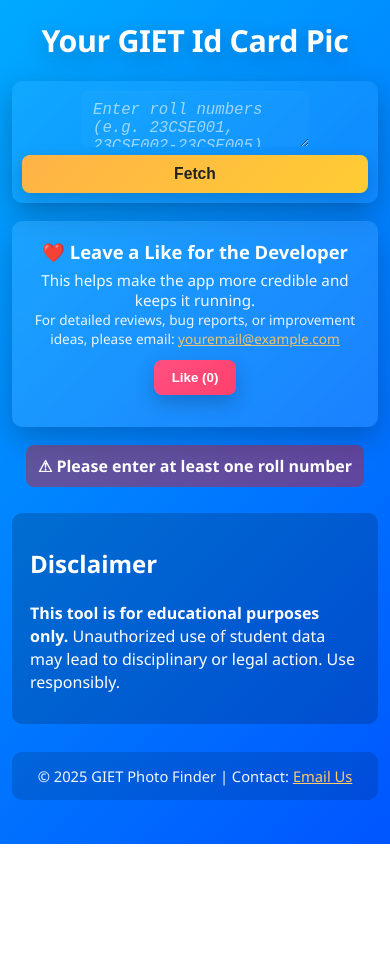
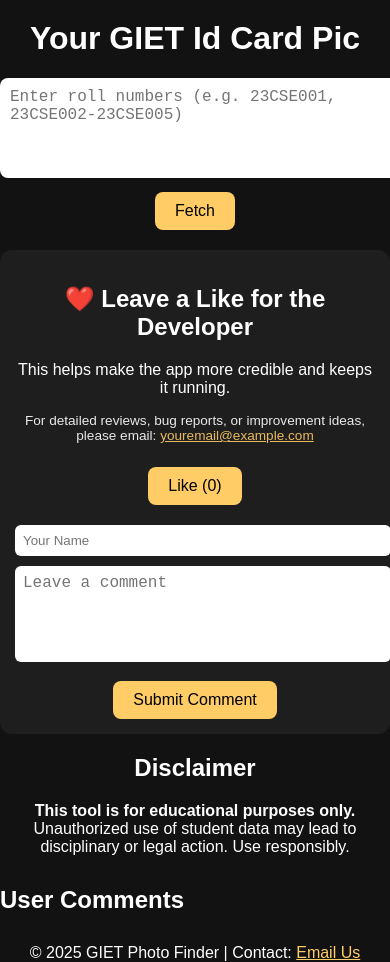
Before and after one commit to saisubham-29/giet_idcard_photo_finder, a plain HTML site: page public/index.html in a window 390 px wide. Both pictures are taken after a click on the button "Fetch". Before the commit the page ends 844 px from the top, so only its background shows below. Drawn offline with Linux system fonts and the light colour scheme; no server answers.

Commit message:
Added Vercel Blob likes + comments system

```diff
--- a/public/index.html
+++ b/public/index.html
@@ -22,7 +22,11 @@
         <a href="mailto:youremail@example.com" style="color:#ffcc66;">youremail@example.com</a>
     </p>
     <button class="like-btn" onclick="likeSite()">Like (<span id="likeCount">0</span>)</button>
-    <div class="reviews" id="reviews"></div>
+    <div class="comment-form">
+        <input type="text" id="username" placeholder="Your Name">
+        <textarea id="comment" placeholder="Leave a comment"></textarea>
+        <button onclick="submitComment()">Submit Comment</button>
+    </div>
 </div>
 
 <div id="result"></div>
@@ -32,6 +36,11 @@
     <p><strong>This tool is for educational purposes only.</strong> Unauthorized use of student data may lead to disciplinary or legal action. Use responsibly.</p>
 </div>
 
+<div id="reviewsSection" class="section">
+    <h2>User Comments</h2>
+    <div id="reviews"></div>
+</div>
+
 <footer>
     &copy; 2025 GIET Photo Finder | Contact: <a href="mailto:youremail@example.com" style="color:#ffcc66">Email Us</a>
 </footer>
--- a/public/script.js
+++ b/public/script.js
@@ -1,99 +1,71 @@
-function expandRange(range) {
-    const [start, end] = range.split('-').map(r => r.trim().toUpperCase());
-    const prefix = start.slice(0, start.length - 3);
-    const startNum = parseInt(start.slice(-3), 10);
-    const endNum = parseInt(end.slice(-3), 10);
-    let rolls = [];
-    for (let i = startNum; i <= endNum; i++) {
-        rolls.push(`${prefix}${i.toString().padStart(3, '0')}`);
-    }
-    return rolls;
+async function fetchLikes() {
+    const res = await fetch("/api/getLikes");
+    const data = await res.json();
+    document.getElementById("likeCount").textContent = data.likes;
+    renderComments(data.comments);
 }
 
-function fetchPhotos() {
-    const input = document.getElementById("rollNumbers").value.trim();
+function renderComments(comments) {
+    const reviewsDiv = document.getElementById("reviews");
+    reviewsDiv.innerHTML = comments
+        .map(c => `<p><strong>${c.username}:</strong> ${c.text}</p>`)
+        .join("");
+}
+
+async function likeSite() {
+    const res = await fetch("/api/updateLikes", {
+        method: "POST",
+        headers: { "Content-Type": "application/json" },
+        body: JSON.stringify({ like: true })
+    });
+    const data = await res.json();
+    document.getElementById("likeCount").textContent = data.likes;
+}
+
+async function submitComment() {
+    const username = document.getElementById("username").value.trim();
+    const comment = document.getElementById("comment").value.trim();
+
+    if (!username || !comment) return alert("Please enter name and comment");
+
+    const res = await fetch("/api/updateLikes", {
+        method: "POST",
+        headers: { "Content-Type": "application/json" },
+        body: JSON.stringify({ comment, username })
+    });
+    const data = await res.json();
+    renderComments(data.comments);
+    document.getElementById("comment").value = "";
+}
+
+async function fetchPhotos() {
+    const rollNumbers = document.getElementById("rollNumbers").value.trim();
+    if (!rollNumbers) return alert("Please enter roll numbers");
     const resultDiv = document.getElementById("result");
     resultDiv.innerHTML = "";
-    if (!input) {
-        resultDiv.innerHTML = "<div class='error'>⚠ Please enter at least one roll number</div>";
-        return;
-    }
-    let rolls = [];
-    const entries = input.split(/[\n,]+/).map(r => r.trim()).filter(r => r);
-    entries.forEach(entry => {
-        entry = entry.toUpperCase();
-        if (entry.includes('-')) {
-            rolls.push(...expandRange(entry));
+
+    const rolls = rollNumbers.split(",").map(r => r.trim());
+    rolls.forEach(roll => {
+        if (roll.includes("-")) {
+            let [start, end] = roll.split("-");
+            let prefix = start.match(/^[^\d]+/)[0];
+            let startNum = parseInt(start.match(/\d+$/)[0]);
+            let endNum = parseInt(end.match(/\d+$/)[0]);
+            for (let i = startNum; i <= endNum; i++) {
+                addImage(prefix + i.toString().padStart(3, "0"));
+            }
         } else {
-            rolls.push(entry);
+            addImage(roll);
         }
-    });
-
-    rolls.forEach(roll => {
-        const card = document.createElement("div");
-        card.classList.add("card");
-        const imgUrl = `https://gietuerp.in/StudentDocuments/${roll}/${roll}.JPG`;
-        const img = document.createElement("img");
-        img.src = imgUrl;
-        img.alt = roll;
-        const title = document.createElement("p");
-        title.innerHTML = `<strong>${roll}</strong>`;
-        img.onerror = function() {
-            card.innerHTML = `<p><strong>${roll}</strong></p><div class='error'>❌ Image not found</div>`;
-        };
-        card.onclick = function() {
-            const a = document.createElement("a");
-            a.href = imgUrl;
-            a.download = `${roll}.jpg`;
-            document.body.appendChild(a);
-            a.click();
-            document.body.removeChild(a);
-        };
-        card.appendChild(title);
-        card.appendChild(img);
-        resultDiv.appendChild(card);
     });
 }
 
-async function loadLikes() {
-    const res = await fetch('/api/getLikes');
-    const data = await res.json();
-    document.getElementById("likeCount").innerText = data.likes || 0;
-
-    const reviewsDiv = document.getElementById("reviews");
-    reviewsDiv.innerHTML = "";
-    if (data.reviews) {
-        data.reviews.forEach(r => {
-            const rev = document.createElement("div");
-            rev.classList.add("review");
-            rev.innerText = r;
-            reviewsDiv.appendChild(rev);
-        });
-    }
+function addImage(roll) {
+    const img = document.createElement("img");
+    img.src = `https://erp.giet.edu/images/students/${roll}.jpg`;
+    img.onerror = () => img.style.display = "none";
+    img.className = "student-photo";
+    document.getElementById("result").appendChild(img);
 }
 
-async function likeSite() {
-    const userName = prompt("Enter your name:");
-    if (!userName) return;
-
-    const userComment = prompt("Leave a quick comment (optional):");
-    const likeCountElem = document.getElementById("likeCount");
-
-    let current = parseInt(likeCountElem.innerText) || 0;
-    current++;
-
-    likeCountElem.innerText = current;
-
-    await fetch('/api/updateLikes', {
-        method: 'POST',
-        headers: { 'Content-Type': 'application/json' },
-        body: JSON.stringify({
-            likes: current,
-            review: userComment ? `${userName}: ${userComment}` : `${userName} liked this`
-        })
-    });
-
-    loadLikes();
-}
-
-loadLikes();
+document.addEventListener("DOMContentLoaded", fetchLikes);
--- a/public/style.css
+++ b/public/style.css
@@ -1,239 +1,77 @@
-
-:root{
-  --bg-a: #00aaff;
-  --bg-b: #0055ff;
-  --accent: #ffb347;
-  --accent-2: #ffcc33;
-  --muted: rgba(255,255,255,0.12);
-  --card-bg: rgba(255,255,255,0.10);
-  --glass: rgba(255,255,255,0.06);
-  --danger: rgba(255,0,0,0.38);
-  --text-dark: #222;
-  --like: #ff4f81;
+body {
+    font-family: Arial, sans-serif;
+    background-color: #121212;
+    color: white;
+    margin: 0;
+    padding: 0;
+    text-align: center;
 }
 
-* { box-sizing: border-box; }
-html,body { height: 100%; }
-
-body {
-  margin: 0;
-  font-family: "Segoe UI", Roboto, "Helvetica Neue", Arial, sans-serif;
-  background: linear-gradient(135deg, var(--bg-a), var(--bg-b));
-  color: #fff;
-  display: flex;
-  flex-direction: column;
-  align-items: center;
-  min-height: 100vh;
-  padding: 36px 18px;
-  -webkit-font-smoothing: antialiased;
-  -moz-osx-font-smoothing: grayscale;
+h1 {
+    margin-top: 20px;
+    font-size: 2rem;
 }
 
-/* Header */
-h1 {
-  font-size: 2.4rem;
-  margin: 0 0 8px 0;
-  text-shadow: 0 6px 20px rgba(0,0,0,0.25);
-  text-align: center;
-  letter-spacing: -0.4px;
+.search-box {
+    margin: 20px auto;
+    max-width: 500px;
 }
 
-/* Search area */
-.search-box {
-  width: 100%;
-  max-width: 560px;
-  display: flex;
-  gap: 10px;
-  background: var(--glass);
-  padding: 12px;
-  border-radius: 12px;
-  box-shadow: 0 10px 30px rgba(0,0,0,0.25);
-  align-items: center;
-  margin-top: 12px;
-  backdrop-filter: blur(6px);
+textarea {
+    width: 100%;
+    height: 80px;
+    padding: 10px;
+    border-radius: 8px;
+    border: none;
+    resize: none;
+    font-size: 1rem;
 }
 
-.search-box textarea {
-  flex: 1;
-  min-height: 44px;
-  padding: 10px 12px;
-  border-radius: 8px;
-  border: none;
-  resize: vertical;
-  background: rgba(255,255,255,0.02);
-  color: #fff;
-  font-size: 0.98rem;
-  outline: none;
-  box-shadow: inset 0 1px 0 rgba(255,255,255,0.02);
+button {
+    margin-top: 10px;
+    padding: 10px 20px;
+    border: none;
+    background: #ffcc66;
+    color: black;
+    font-size: 1rem;
+    border-radius: 8px;
+    cursor: pointer;
 }
 
-.search-box textarea::placeholder {
-  color: rgba(255,255,255,0.65);
-  opacity: 0.9;
-  font-style: italic;
+button:hover {
+    background: #ffaa00;
 }
 
-.search-box button {
-  background: linear-gradient(135deg, var(--accent), var(--accent-2));
-  border: none;
-  color: var(--text-dark);
-  font-weight: 700;
-  padding: 10px 14px;
-  border-radius: 8px;
-  cursor: pointer;
-  transition: transform .18s ease, box-shadow .18s ease;
-  box-shadow: 0 6px 18px rgba(0,0,0,0.18);
-  font-size: 0.98rem;
+.like-card {
+    margin: 20px auto;
+    max-width: 500px;
+    padding: 15px;
+    background: #1e1e1e;
+    border-radius: 12px;
 }
 
-.search-box button:hover {
-  transform: translateY(-3px);
-  box-shadow: 0 10px 30px rgba(0,0,0,0.22);
+.comment-form {
+    margin-top: 15px;
 }
 
-/* Like card (directly under search) */
-.like-card {
-  width: 100%;
-  max-width: 560px;
-  margin-top: 18px;
-  background: var(--card-bg);
-  border-radius: 12px;
-  padding: 18px;
-  text-align: center;
-  box-shadow: 0 12px 30px rgba(0,0,0,0.22);
-  backdrop-filter: blur(6px);
+.comment-form input,
+.comment-form textarea {
+    width: 100%;
+    padding: 8px;
+    margin: 5px 0;
+    border-radius: 6px;
+    border: none;
 }
 
-.like-card h2 {
-  margin: 0 0 6px 0;
-  font-size: 1.15rem;
-  color: #fff;
+#reviewsSection {
+    margin: 30px auto;
+    max-width: 600px;
+    text-align: left;
 }
 
-.like-card p { margin: 0; opacity: 0.95; font-size: 0.95rem; }
-
-.like-card .like-btn {
-  margin-top: 12px;
-  background: linear-gradient(135deg, var(--like), #ff416c);
-  color: #fff;
-  border: none;
-  padding: 10px 18px;
-  border-radius: 8px;
-  cursor: pointer;
-  font-weight: 700;
-  box-shadow: 0 8px 20px rgba(0,0,0,0.2);
-  transition: transform .16s ease;
+#reviews p {
+    background: #1f1f1f;
+    padding: 8px;
+    border-radius: 6px;
+    margin: 5px 0;
 }
-
-.like-card .like-btn:hover { transform: scale(1.04); }
-
-/* Reviews in like card */
-.reviews {
-  margin-top: 14px;
-  text-align: left;
-  max-height: 140px;
-  overflow-y: auto;
-  padding-right: 6px;
-}
-
-.review {
-  background: rgba(255,255,255,0.04);
-  border-radius: 8px;
-  padding: 8px 10px;
-  margin-bottom: 8px;
-  font-size: 0.92rem;
-  line-height: 1.2;
-}
-
-/* Results grid */
-#result {
-  width: 100%;
-  max-width: 1100px;
-  margin-top: 18px;
-  display: flex;
-  flex-wrap: wrap;
-  gap: 18px;
-  justify-content: center;
-}
-
-/* Card for each image */
-.card {
-  width: 220px;
-  background: rgba(255,255,255,0.06);
-  border-radius: 12px;
-  padding: 12px;
-  text-align: center;
-  box-shadow: 0 8px 22px rgba(0,0,0,0.22);
-  cursor: pointer;
-  transition: transform .14s ease, box-shadow .14s ease;
-}
-
-.card:hover {
-  transform: translateY(-6px);
-  box-shadow: 0 12px 30px rgba(0,0,0,0.28);
-}
-
-.card p { margin: 8px 0 6px 0; font-weight: 700; }
-
-/* Image */
-.card img {
-  width: 100%;
-  height: auto;
-  display: block;
-  border-radius: 10px;
-  border: 3px solid rgba(255,255,255,0.14);
-  box-shadow: 0 10px 22px rgba(0,0,0,0.25);
-  transition: transform .18s ease;
-}
-
-.card img:active { transform: scale(0.99); }
-
-/* Error box for missing image */
-.error {
-  color: #fff;
-  background: var(--danger);
-  padding: 10px 12px;
-  border-radius: 8px;
-  font-weight: 600;
-  text-align: center;
-}
-
-/* Info section */
-.section {
-  width: 100%;
-  max-width: 880px;
-  margin-top: 26px;
-  background: rgba(0,0,0,0.18);
-  padding: 14px 18px;
-  border-radius: 10px;
-  line-height: 1.45;
-}
-
-/* Footer */
-footer {
-  margin-top: 28px;
-  width: 100%;
-  max-width: 900px;
-  padding: 14px;
-  text-align: center;
-  background: rgba(0,0,0,0.14);
-  border-radius: 10px;
-  font-size: 0.92rem;
-  color: rgba(255,255,255,0.95);
-}
-
-/* Responsive tweaks */
-@media (max-width: 720px) {
-  body { padding: 20px 12px; }
-  h1 { font-size: 1.9rem; }
-  .search-box { max-width: 100%; padding: 10px; gap: 8px; }
-  .like-card, .search-box { border-radius: 10px; }
-  .card { width: calc(50% - 18px); }
-  .reviews { max-height: 110px; }
-}
-
-@media (max-width: 420px) {
-  .card { width: 100%; }
-  .search-box { flex-direction: column; gap: 8px; }
-  .search-box button { width: 100%; }
-}
```
Also changed, not shown: api/getLikes.js (+7 -14 lines), api/updateLikes.js (+28 -14 lines).
